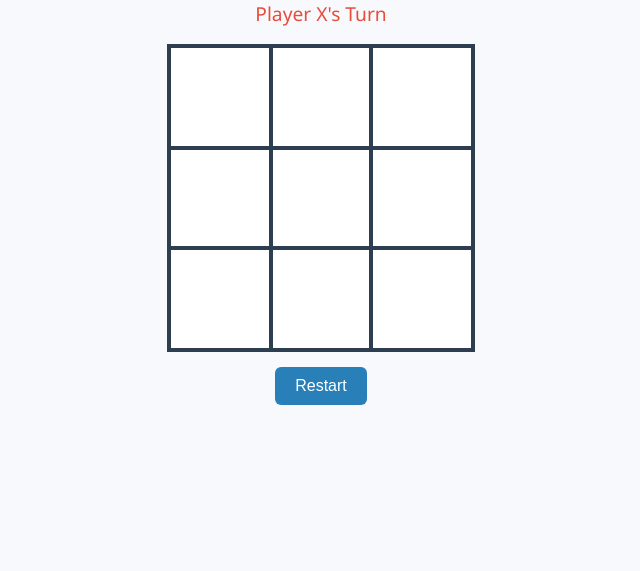
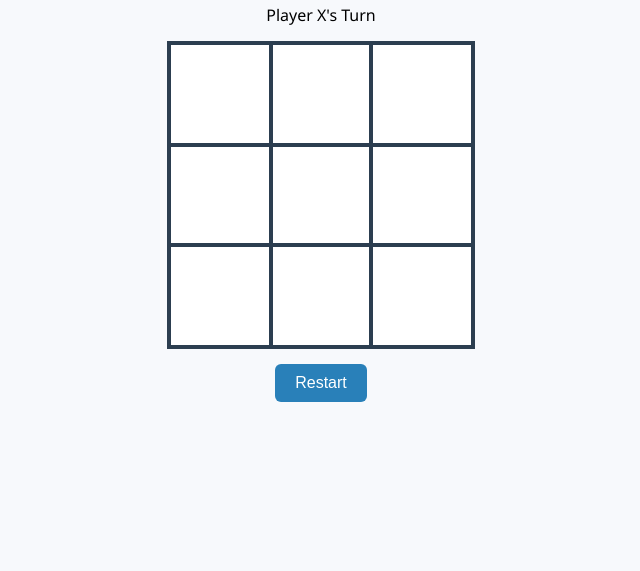
Before and after one commit to PiyushSharma3000/Tic-Tac-Toe, a plain HTML site: page index.html in a window 1280 px wide. Shown: the part 229-800 px from the top of the page, without its empty margins (319-959 px from the left). Drawn offline with Linux system fonts and the light colour scheme.

Commit message:
Update index.html

```diff
--- a/index.html
+++ b/index.html
@@ -13,7 +13,7 @@
   <div class="wrapper">
     <h1>Tic Tac Toe</h1>
     <div class="game-container">
-      <div id="turn-indicator" class="message">Player X's Turn</div>
+      <div id="turn-indicator">Player X's Turn</div>
       <div id="board" class="board">
         <div class="cell" data-cell></div>
         <div class="cell" data-cell></div>
```
